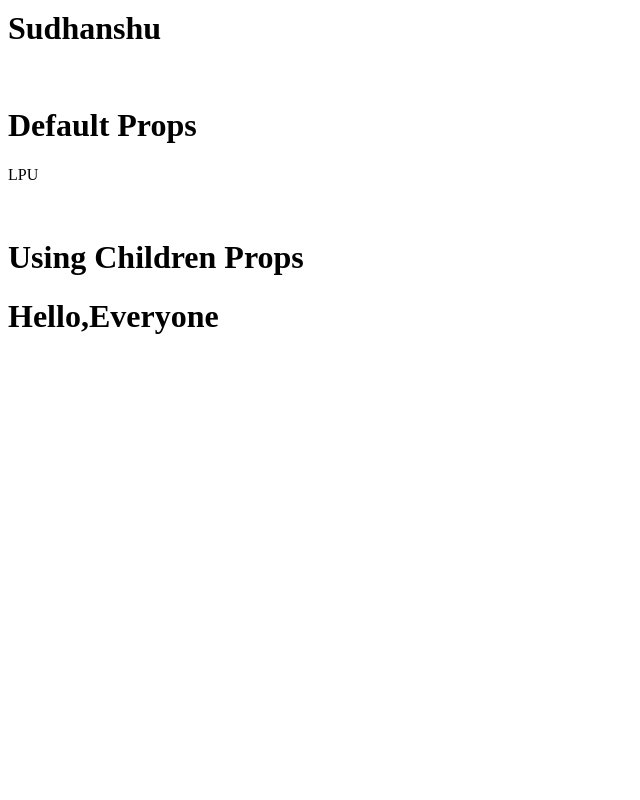
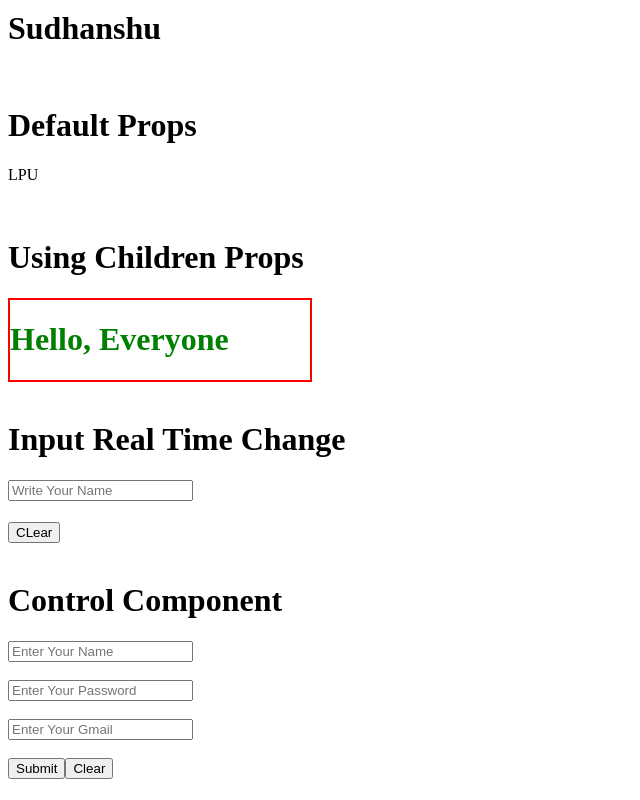
Before and after one commit to sudhanshu-singh22/React, a React (Vite) app: page / in a window 1280 px wide. Shown: the part 1322-2122 px from the top of the page, without its empty margins (0-640 px from the left). Before the commit the page ends 1678 px from the top, so only its background shows below. Built offline with nearby package versions, Linux system fonts and the light colour scheme.

Commit message:
controlled component

```diff
--- a/src/App.jsx
+++ b/src/App.jsx
@@ -8,6 +8,8 @@ import Multiple from './Multiplecasetoggle'
 import Student from './Propsinreact'
 import Defa from './defaultprops'
 import Child from './Childrenprops'
+import Input from './Inputvalue'
+import Control from './controllcomponent'
 function App() {
  return(
  <div>
@@ -33,8 +35,14 @@ function App() {
   <br />
   <h1>Using Children Props</h1>
   <Child>
-    <h1>Hello,Everyone</h1>
+    <h1>Hello, Everyone</h1>
   </Child>
+  <br />
+  <h1>Input Real Time Change </h1>
+  <Input/>
+  <br />
+  <h1>Control Component</h1>
+  <Control/>
 </div>)
 }
 
--- a/src/Childrenprops.jsx
+++ b/src/Childrenprops.jsx
@@ -1,6 +1,6 @@
 function Child({children}){
    return(
-    <div>
+    <div style={{color:"green" , border:"2px solid red" , width:"300px"}}>
         {children}
     </div>
    )
--- /dev/null
+++ b/src/Inputvalue.jsx
@@ -0,0 +1,12 @@
+import { useState } from "react"
+function Input(){
+    const [val,setval]=useState("");
+    return(
+        <div>
+            <input type="text" value={val} onChange={(event)=>setval(event.target.value)} placeholder="Write Your Name" />
+            <h1>{val}</h1>
+            <button onClick={()=>setval("")}>CLear</button>
+        </div>
+    )
+}
+export default Input;
--- /dev/null
+++ b/src/controllcomponent.jsx
@@ -0,0 +1,26 @@
+import { useState } from "react";
+
+function Control(){
+    const[name ,setname]=useState('');
+    const[pass,setpass]=useState('');
+    const[mail,setmail]=useState('');
+    return(
+        <div>
+            <form >
+                <input type="text" value={name} onChange={(event)=>setname(event.target.value)} placeholder="Enter Your Name" />
+                <br /><br />
+                 <input type="password" value={pass} onChange={(event)=>setpass(event.target.value)} placeholder="Enter Your Password" />
+                 <br /><br />
+                  <input type="gmail" value={mail} onChange={(event)=>setmail(event.target.value)} placeholder="Enter Your Gmail" />
+                  <br /> <br />
+                  <button>Submit</button>
+                  <button onClick={()=>{setname('');setmail('');setpass('')}}>Clear</button>
+                  <br />
+                  <h1>{name}</h1>
+                  <h1>{pass}</h1>
+                  <h1>{mail}</h1>
+            </form>
+        </div>
+    )
+}
+export default Control;
```
